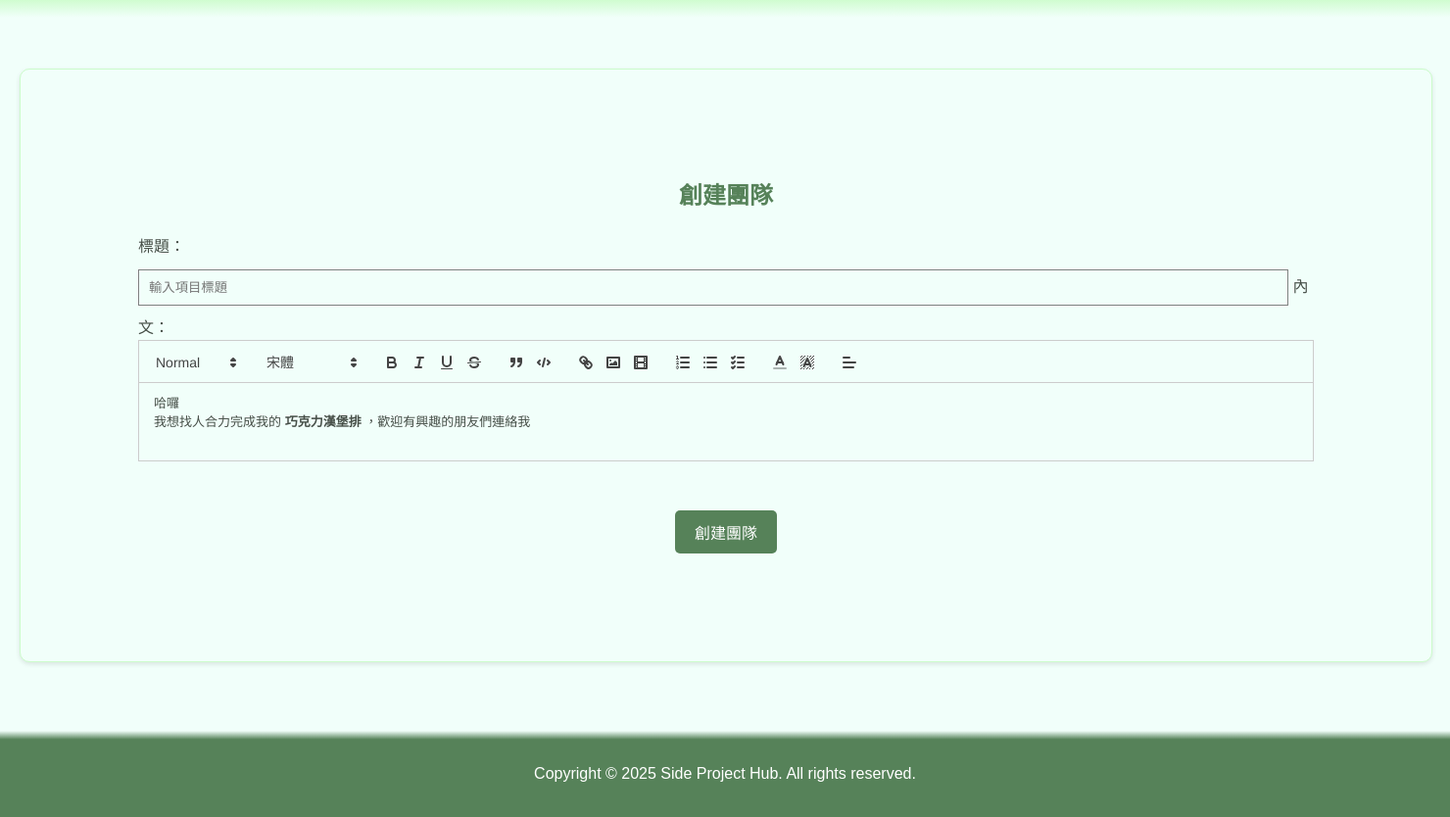
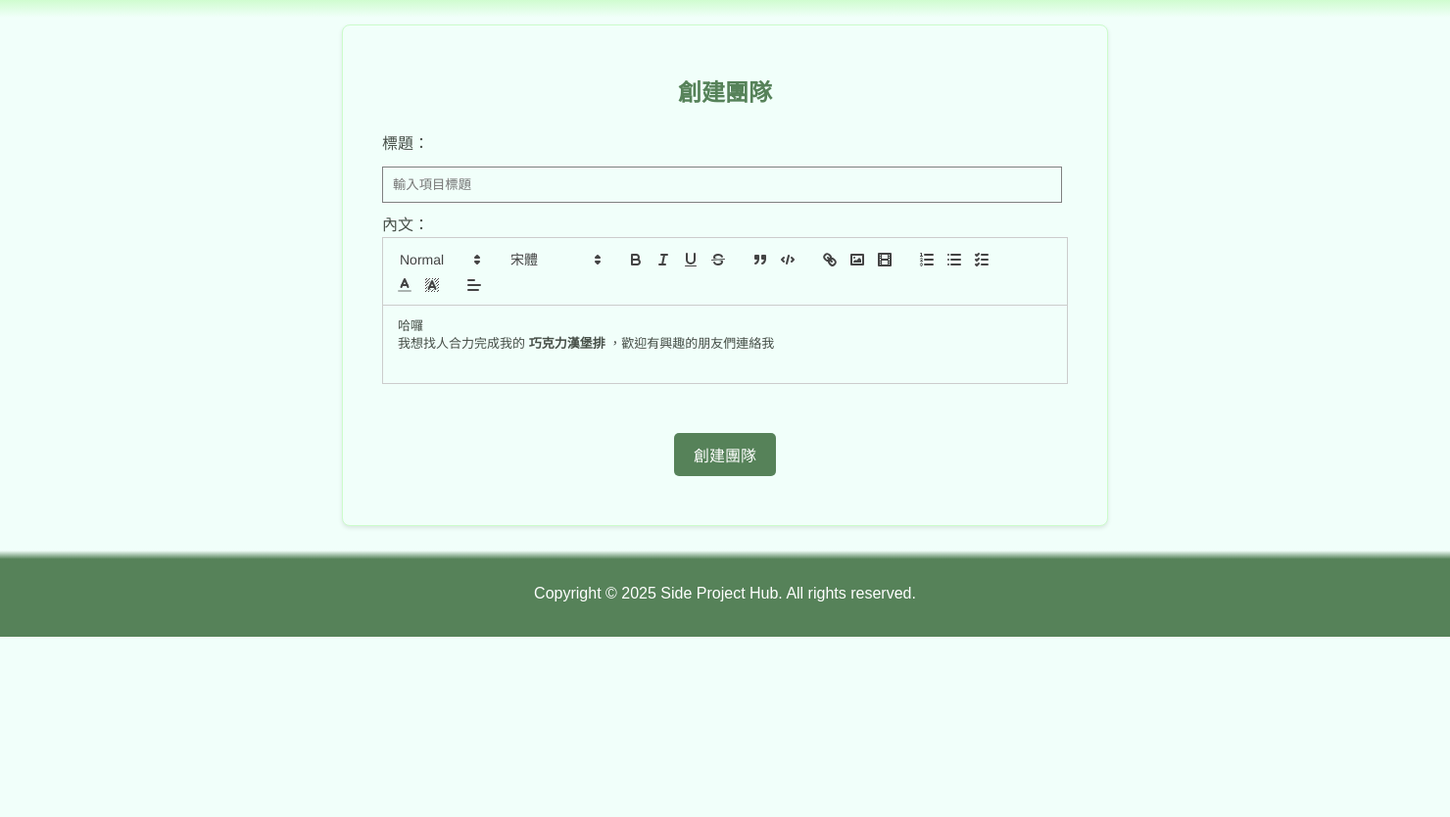
Before and after one commit to ian05012/SP-Team, a Django app: page /post/post in a window 1480 px wide. Shown: the part 206-1040 px from the top of the page at 98% size. After the commit the page ends 856 px from the top, so only its background shows below. Run offline with Django 5.2, Linux system fonts and the light colour scheme; a user stored in the database is signed in; some libraries are stand-ins or nearby versions.

Commit message:
=add post fuction

```diff
--- a/sp_app/views.py
+++ b/sp_app/views.py
@@ -1,5 +1,7 @@
 from django.shortcuts import render, redirect
 from sp_app.backend import auth_system
+from sp_app.models import Post
+
 
 # 首頁
 def index(request):
@@ -22,4 +24,12 @@ def logout(request):
 def create_team(request):
     if not request.user.is_authenticated:
         return redirect('/account/login')
+
+    if request.method == 'POST':
+        new_post = Post()
+        new_post.title = request.POST.get('title', '').strip()
+        new_post.content = request.POST.get('html_content', '').strip()
+        new_post.author = request.user
+        new_post.save()
+        return redirect('/index')
     return render(request, 'post/post.html')
--- a/static/css/post/post.css
+++ b/static/css/post/post.css
@@ -45,19 +45,19 @@ h2 {
     display: flex;
     flex-direction: column;
     align-items: center;
-    padding: 20px;
+    padding: 15px;
 }
 
 .article-form {
-    width: 100%;
-    max-width: 1200px;
+    width: 50%;
+    max-width: 700px;
     background-color: #F1FFFA;
     border: 1px solid #CCFCCB;
-    border-radius: 10px;
-    padding: 100px 120px;
-    box-shadow: 0 2px 5px rgba(0, 0, 0, 0.1);
+    border-radius: 8px;
+    padding: 40px 40px;
+    box-shadow: 0 2px 4px rgba(0, 0, 0, 0.1);
     text-align: left;
-    margin: 50px auto;
+    margin: 10px auto;
 }
 
 .article-form h2 {
--- a/templates/post/post.html
+++ b/templates/post/post.html
@@ -20,8 +20,8 @@
     <div class="article-form">
         <h2>創建團隊</h2>
 
-        <form action="/post_article" method="POST">
-
+        <form action="post" method="POST">
+            {% csrf_token %}
             <label for="title">標題：</label>
             <input type="text" id="title" name="title" placeholder="輸入項目標題" required class="input-field">
 
@@ -38,6 +38,7 @@
               <p><br /></p>
             </div>
 
+            <button type="submit" class="publish-button">創建團隊</button>
             <!-- Include the Quill library -->
             <script src="https://cdn.jsdelivr.net/npm/quill@2.0.3/dist/quill.js"></script>
 
@@ -70,9 +71,29 @@
                     toolbar: toolbarOptions
                   },
               });
+
+                var html_content = quill.getSemanticHTML();
+
+                document.querySelector('form').addEventListener('submit', function (event) {
+                    // Prevent default form submission to ensure html_content is included
+                    event.preventDefault();
+
+                    // Add the html_content from the editor to a hidden input field
+                    var hiddenInput = document.createElement('input');
+                    hiddenInput.setAttribute('type', 'hidden');
+                    hiddenInput.setAttribute('name', 'html_content');
+                    hiddenInput.setAttribute('value', html_content);
+
+                    // Append the hidden input to the form
+                    this.appendChild(hiddenInput);
+
+                    // Submit the form
+                    this.submit();
+                });
+
             </script>
             <!-- 發布按鈕 -->
-            <button type="submit" class="publish-button">創建團隊</button>
+
         </form>
     </div>
 </div>
```
Also changed, not shown: db.sqlite3, sp_app/models.py (line endings or trailing spaces).
